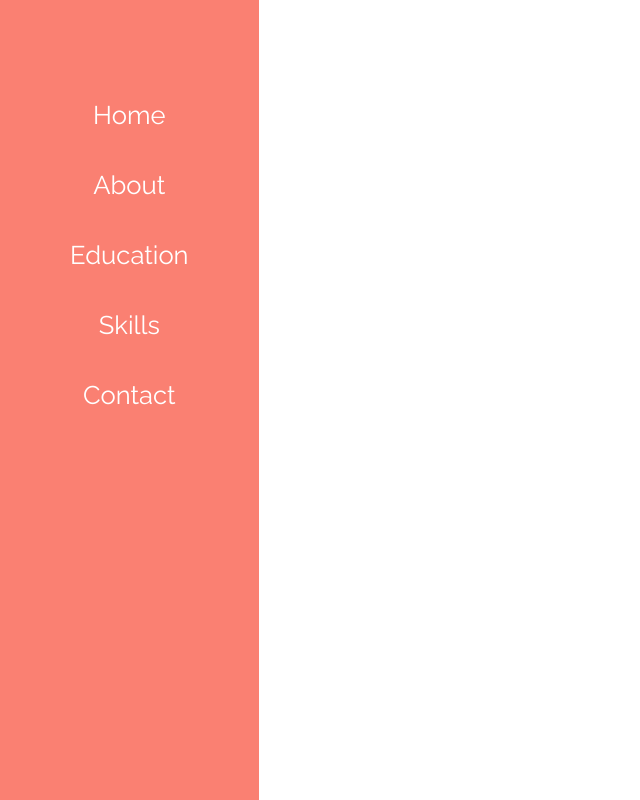
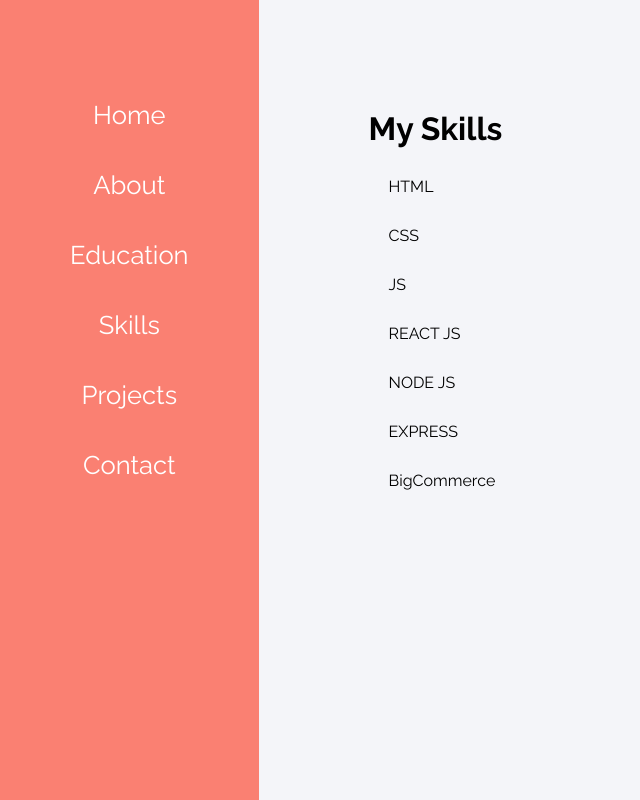
Before and after one commit to audiomuse1/portfolio, a React (Create React App) app: page /projects in a window 1280 px wide. Shown: the whole page, without its empty margins (0-640 px from the left). Built offline with nearby package versions, Linux system fonts and the light colour scheme.

Commit message:
Added section for projects

```diff
--- a/src/App.js
+++ b/src/App.js
@@ -10,6 +10,7 @@ import About from './contents/About';
 import Education from './contents/Education';
 import Skills from './contents/Skills';
 import Contact from './contents/Contact';
+import Projects from './contents/Projects';
 
 
 
@@ -31,6 +32,9 @@ function App() {
     <Route path="/skills">
     <Skills />
     </Route>
+    <Route path="/projects">
+    <Projects />
+    </Route>
     <Route path="/contact">
     <Contact />
     </Route>
--- a/src/components/Navbar.js
+++ b/src/components/Navbar.js
@@ -47,6 +47,7 @@ class Navbar extends Component {
                 <Navitem item="About" tolink="/about"  activec={this.activeitem}></Navitem>
                 <Navitem item="Education" tolink="/education"  activec={this.activeitem}></Navitem>
                 <Navitem item="Skills" tolink="/skills"  activec={this.activeitem}></Navitem>
+                <Navitem item="Projects" tolink="/projects"  activec={this.activeitem}></Navitem>
                 <Navitem item="Contact" tolink="/contact"  activec={this.activeitem}></Navitem>
                 </ul>
                 </nav>
--- /dev/null
+++ b/src/contents/Projects.js
@@ -0,0 +1,26 @@
+import React, { Component } from 'react'
+
+class Skills extends Component {
+    constructor(props)
+    {
+        super(props);
+        this.state={
+            'myskills':['HTML','CSS','JS','REACT JS', 'NODE JS', 'EXPRESS', 'BigCommerce']
+        };
+    }
+
+    render() {
+        return (
+            <div className="condiv skills">
+            <h1 className="subtopic">My Skills</h1>
+            <ul>
+            {this.state.myskills.map((value)=>{
+                return <li>{value}</li>
+            })}
+            </ul>
+            </div>
+            )
+        }
+    }
+
+    export default Skills
```
